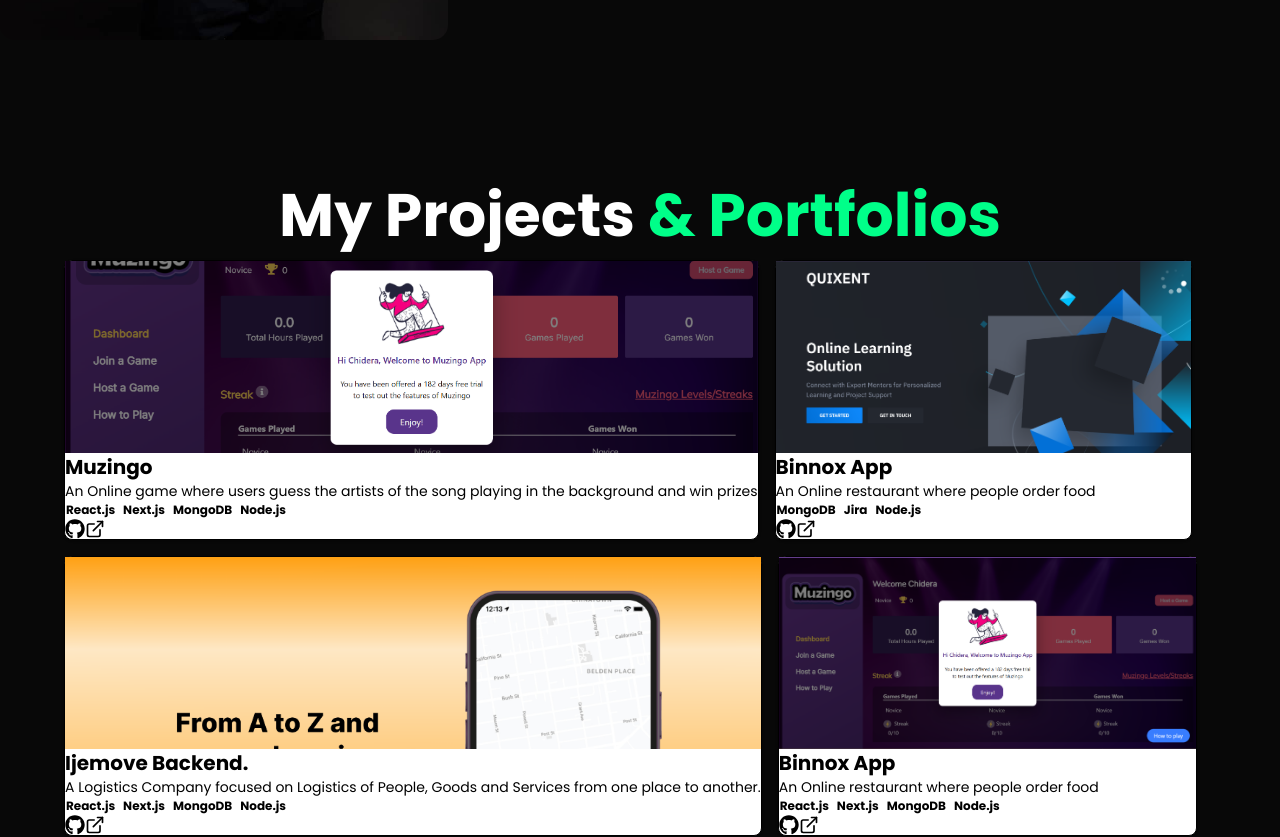
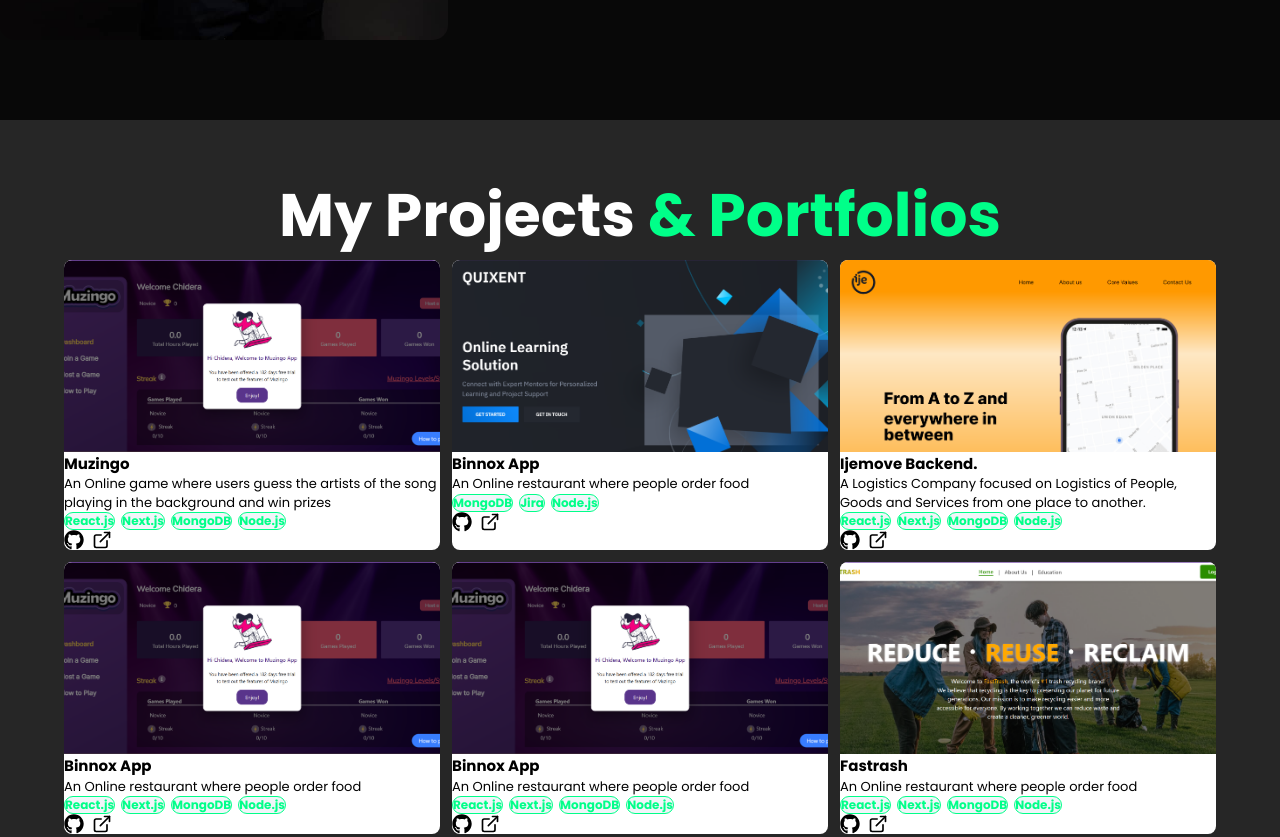
Before and after one commit to Emman442/Next-portfolio, a Next.js app: page / in a window 1280 px wide. Shown: the part 1400-2237 px from the top of the page. Built offline with nearby package versions, Linux system fonts and the light colour scheme.

Commit message:
updated section for project

```diff
--- a/app/globals.css
+++ b/app/globals.css
@@ -252,10 +252,6 @@
 .port{
     color: #00FF89;
 }
-.sub-title{
-    text-align: center;
-    color: white;
-}
 /* contact */
 #contact{
     color: white;
--- a/components/About.tsx
+++ b/components/About.tsx
@@ -12,7 +12,7 @@
             <img src="./Chidera-studio.jpg" alt="" />
           </div>
           <div className="about-col-2">
-            <h1 className="sub-title">About Me</h1>
+            <h1 className="sub-title text-center">About Me</h1>
             <p>
               Lorem ipsum dolor sit amet consectetur adipisicing elit. Magnam,
               maiores eaque, libero, exercitationem autem accusantium temporibus
--- a/components/Card.tsx
+++ /dev/null
@@ -1,73 +0,0 @@
-import * as React from "react"
-const Card = React.forwardRef<
-  HTMLDivElement,
-  React.HTMLAttributes<HTMLDivElement>
->(({ className, ...props }, ref) => (
-  <div
-    ref={ref}
-    className={
-      "rounded-lg border bg-card text-card-foreground shadow-sm bg-white "
-    }
-    {...props}
-  />
-))
-Card.displayName = "Card"
-
-const CardHeader = React.forwardRef<
-  HTMLDivElement,
-  React.HTMLAttributes<HTMLDivElement>
->(({ className, ...props }, ref) => (
-  <div
-    ref={ref}
-    className={"flex flex-col space-y-1.5 p-6"}
-    {...props}
-  />
-))
-CardHeader.displayName = "CardHeader"
-
-const CardTitle = React.forwardRef<
-  HTMLParagraphElement,
-  React.HTMLAttributes<HTMLHeadingElement>
->(({ className, ...props }, ref) => (
-  <h3
-    ref={ref}
-    className={
-      "text-2xl font-semibold leading-none tracking-tight"}
-    {...props}
-  />
-))
-CardTitle.displayName = "CardTitle"
-
-const CardDescription = React.forwardRef<
-  HTMLParagraphElement,
-  React.HTMLAttributes<HTMLParagraphElement>
->(({ className, ...props }, ref) => (
-  <p
-    ref={ref}
-    className={"text-sm text-muted-foreground text-wrap "}
-    {...props}
-  />
-))
-CardDescription.displayName = "CardDescription"
-
-const CardContent = React.forwardRef<
-  HTMLDivElement,
-  React.HTMLAttributes<HTMLDivElement>
->(({ className, ...props }, ref) => (
-  <div ref={ref} className={"p-6 pt-0"} {...props} />
-))
-CardContent.displayName = "CardContent"
-
-const CardFooter = React.forwardRef<
-  HTMLDivElement,
-  React.HTMLAttributes<HTMLDivElement>
->(({ className, ...props }, ref) => (
-  <div
-    ref={ref}
-    className={"flex items-center p-6 pt-0"}
-    {...props}
-  />
-))
-CardFooter.displayName = "CardFooter"
-
-export { Card, CardHeader, CardFooter, CardTitle, CardDescription, CardContent }
--- a/components/Contact.tsx
+++ b/components/Contact.tsx
@@ -7,11 +7,11 @@
   return (
     <div className="flex items-center justify-center">
       <div id="contact">
-        <h2 className="sub-title">Contact Me</h2>
+        <h2 className="sub-title text-center">Contact Me</h2>
         <div className="container">
           <div className="row">
             <div className="contact-left">
-              <h1 className="subtitle">Contact me</h1>
+
               <p className="flex gap-6 items-center">
                 <span>
                   <GrSend size={20} color="#00FF89" />
--- a/components/Portfolio.tsx
+++ b/components/Portfolio.tsx
@@ -57,14 +57,14 @@
     },
   ];
   return (
-    <div className="flex items-center justify-center">
+    <div className="flex items-center justify-center bg-[#262626]">
       <div id="portfolio" className="w-[90%] mx-auto">
         <div className="container">
-          <h1 className="sub-title">
+          <h1 className=" text-center text-[60px] my-10 font-bold text-white">
             My Projects <span className="port"> & Portfolios</span>
           </h1>
-          <div className="flex flex-wrap gap-4">
-            {portfolios.map((i) => (
+          <div className="grid grid-cols-3 gap-3">
+            {portfolios.map((i: any) => (
               <ProjectCard
                 tags={i.tags}
                 key={i.title}
--- a/components/ProjectCard.tsx
+++ b/components/ProjectCard.tsx
@@ -1,5 +1,5 @@
 import React from "react";
-import { Card, CardContent, CardFooter } from "@/components/Card";
+
 import { FaGithub } from "react-icons/fa6";
 import { FiExternalLink } from "react-icons/fi";
 
@@ -22,9 +22,9 @@
   githubUrl,
 }: ProjectCardProps) => {
   return (
-    <Card
+    <div
       className={
-        "overflow-hidden group transition-all duration-300 hover:shadow-lg border-border/60"
+        "overflow-hidden transition-all duration-300 hover:shadow-lg bg-[#fff] rounded-lg"
       }
     >
       <div className="relative h-48 overflow-hidden">
@@ -34,21 +34,21 @@
           className="w-full h-full object-cover transition-transform duration-500 group-hover:scale-110"
         />
       </div>
-      <CardContent className="p-4">
-        <h3 className="text-xl font-bold mb-2 text-primary">{title}</h3>
-        <p className="text-muted-foreground mb-4 text-sm line-clamp-3 text-wrap">
+      <div className="p-10">
+        <h3 className="text-lg font-semibold my-4 text-primary pl-4 text-[15px]">{title}</h3>
+        <p className="text-muted-foreground mb-4 text-sm line-clamp-3 text-wrap text-[13px] p-5">
           {description}
         </p>
-        <div className="flex flex-wrap gap-1.5">
+        <div className="flex gap-1.5 ml-4">
           {tags.map((tag) => (
-            <Badge key={tag} variant="secondary" className="text-xs">
+            <div key={tag} className="px-5 inline-flex items-center py-0.5 font-semibold border bg-[#F1F5F9] text-[#00FF89] rounded-full text-xs">
               {tag}
-            </Badge>
+            </div>
           ))}
         </div>
-      </CardContent>
+      </div>
       {(liveUrl || githubUrl) && (
-        <CardFooter className="p-4 pt-0 flex gap-2">
+        <div className="p-4 pt-0 flex gap-2">
           {githubUrl && (
             <a
               href={githubUrl}
@@ -68,12 +68,12 @@
               className="p-2 rounded-full hover:bg-accent transition-colors"
               aria-label="Live Demo"
             >
-              <FiExternalLink size={20}/>
+              <FiExternalLink size={20} />
             </a>
           )}
-        </CardFooter>
+        </div>
       )}
-    </Card>
+    </div>
   );
 };
 
--- a/package.json
+++ b/package.json
@@ -9,7 +9,6 @@
     "lint": "next lint"
   },
   "dependencies": {
-    "@next/font": "^14.2.15",
     "class-variance-authority": "^0.7.1",
     "next": "15.2.1",
     "react": "^19.0.0",
```
Also changed, not shown: 1 other file (tests, documents, lock files or other folders).
